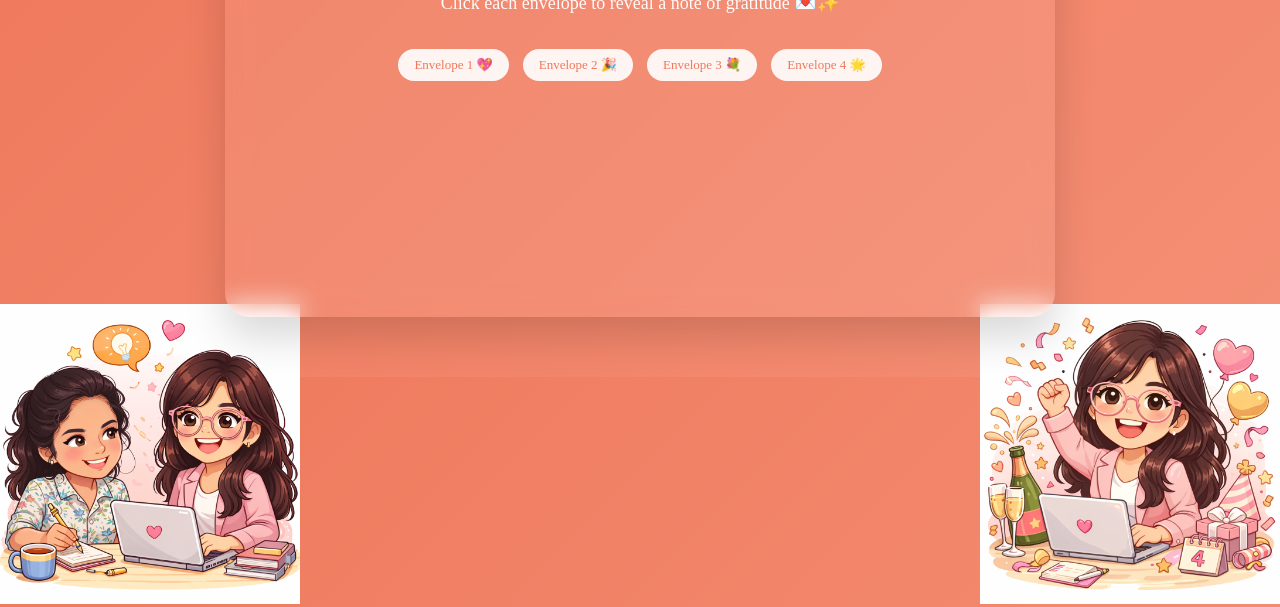
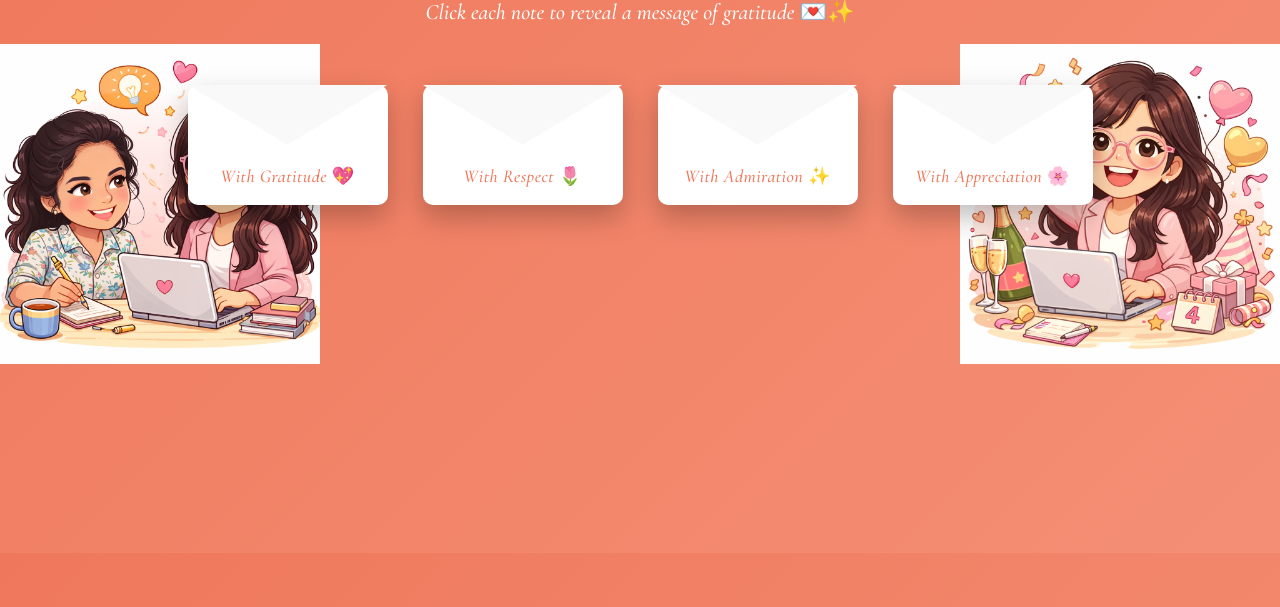
Before and after one commit to punnyapv23-jpg/gratitudejd, a plain HTML site: page index.html in a window 1280 px wide. Shown: the part 193-800 px from the top of the page. Drawn offline with nearby package versions, Linux system fonts and the light colour scheme; a web font is replaced by a local one.

Commit message:
Update index.html

```diff
--- a/index.html
+++ b/index.html
@@ -5,51 +5,64 @@
 <meta name="viewport" content="width=device-width, initial-scale=1.0">
 <title>4 Years of Excellence</title>
 
-<link href="https://fonts.googleapis.com/css2?family=Playfair+Display:ital@1&display=swap" rel="stylesheet">
+<link href="https://fonts.googleapis.com/css2?family=Cormorant+Garamond:ital,wght@1,500;1,600&display=swap" rel="stylesheet">
 
 <style>
 
 body {
     margin: 0;
     padding: 0;
-    font-family: 'Playfair Display', serif;
     background: linear-gradient(135deg, #EF785B, #F48F75);
+    font-family: 'Cormorant Garamond', serif;
     color: white;
     text-align: center;
     overflow-x: hidden;
+    opacity: 0;
+    animation: fadeInPage 1.6s ease forwards;
 }
 
-/* Elegant Glass Card */
+/* PAGE FADE IN */
+@keyframes fadeInPage {
+    to { opacity: 1; }
+}
+
 .container {
-    margin: 60px auto;
-    padding: 50px 40px;
-    max-width: 750px;
-    background: rgba(255, 255, 255, 0.08);
-    backdrop-filter: blur(12px);
-    border-radius: 24px;
-    box-shadow: 0 20px 40px rgba(0,0,0,0.15);
+    padding: 90px 20px;
+    max-width: 950px;
+    margin: auto;
     position: relative;
     z-index: 2;
 }
 
+/* GOLD SHIMMER HEADING */
 h1 {
-    font-size: 34px;
-    margin-bottom: 12px;
-    letter-spacing: 0.5px;
+    font-size: 46px;
+    font-weight: 600;
+    margin-bottom: 15px;
+    background: linear-gradient(90deg, #fff, #FFD700, #fff);
+    background-size: 200% auto;
+    -webkit-background-clip: text;
+    -webkit-text-fill-color: transparent;
+    animation: shimmer 4s linear infinite;
+}
+
+@keyframes shimmer {
+    0% { background-position: -200% center; }
+    100% { background-position: 200% center; }
 }
 
 .subtitle {
-    font-size: 18px;
-    margin-bottom: 35px;
-    opacity: 0.95;
+    font-size: 22px;
+    margin-bottom: 60px;
 }
 
-/* Side Images */
+/* SIDE IMAGES CENTERED */
 .side-image {
     position: fixed;
-    bottom: 0;
-    width: 300px;
-    max-width: 25vw;
+    top: 50%;
+    transform: translateY(-50%);
+    width: 320px;
+    max-width: 28vw;
     z-index: 1;
     animation: float 6s ease-in-out infinite;
 }
@@ -58,55 +71,87 @@
 .right-image { right: 0; }
 
 @keyframes float {
-    0% { transform: translateY(0px); }
-    50% { transform: translateY(-12px); }
-    100% { transform: translateY(0px); }
+    0% { transform: translateY(-50%) translateY(0px); }
+    50% { transform: translateY(-50%) translateY(-14px); }
+    100% { transform: translateY(-50%) translateY(0px); }
 }
 
-/* Elegant Envelopes */
+/* ENVELOPES */
 .envelopes {
     display: flex;
     justify-content: center;
-    gap: 14px;
-    margin-bottom: 30px;
+    gap: 35px;
+    flex-wrap: wrap;
+    margin-bottom: 50px;
+}
+
+.envelope-wrapper {
+    perspective: 1000px;
+    cursor: pointer;
 }
 
 .envelope {
-    background: rgba(255,255,255,0.9);
-    color: #EF785B;
-    padding: 8px 16px;
-    border-radius: 30px;
-    font-size: 13px;
-    cursor: pointer;
-    transition: 0.3s ease;
-    font-weight: 500;
+    width: 200px;
+    height: 120px;
+    background: white;
+    border-radius: 10px;
+    position: relative;
+    transform-style: preserve-3d;
+    transition: transform 0.9s ease;
+    box-shadow: 0 12px 28px rgba(0,0,0,0.25);
 }
 
-.envelope:hover {
-    background: white;
-    transform: translateY(-4px);
-    box-shadow: 0 8px 20px rgba(0,0,0,0.2);
+.envelope.open {
+    transform: rotateX(180deg);
 }
 
+.flap {
+    position: absolute;
+    top: 0;
+    width: 100%;
+    height: 60px;
+    background: #f9f9f9;
+    clip-path: polygon(0 0, 50% 100%, 100% 0);
+    transform-origin: top;
+    transition: transform 0.9s ease;
+}
+
+.envelope.open .flap {
+    transform: rotateX(180deg);
+}
+
+.label {
+    position: absolute;
+    bottom: 18px;
+    width: 100%;
+    text-align: center;
+    font-size: 18px;
+    color: #EF785B;
+    letter-spacing: 0.5px;
+}
+
+/* MESSAGE */
 .message {
-    margin-top: 20px;
-    font-size: 20px;
+    margin-top: 28px;
+    font-size: 26px;
     opacity: 0;
-    transition: opacity 0.7s ease;
+    transform: translateY(20px);
+    transition: all 0.8s ease;
 }
 
 .message.show {
     opacity: 1;
+    transform: translateY(0);
 }
 
 .final {
-    margin-top: 40px;
-    font-size: 22px;
+    margin-top: 55px;
+    font-size: 30px;
     display: none;
 }
 
-/* Hide doodles on small screens */
-@media (max-width: 950px) {
+/* RESPONSIVE */
+@media (max-width: 1000px) {
     .side-image { display: none; }
 }
 
@@ -115,18 +160,43 @@
 
 <body>
 
-<img src="doodle2.png" class="side-image left-image" alt="Working Together Doodle">
-<img src="doodle1.png" class="side-image right-image" alt="Celebration Doodle">
+<img src="doodle2.png" class="side-image left-image">
+<img src="doodle1.png" class="side-image right-image">
 
 <div class="container">
     <h1>Celebrating 4 Remarkable Years 🎉❤️</h1>
-    <div class="subtitle">Click each envelope to reveal a note of gratitude 💌✨</div>
+    <div class="subtitle">Click each note to reveal a message of gratitude 💌✨</div>
 
     <div class="envelopes">
-        <div class="envelope" onclick="reveal(1)">Envelope 1 💖</div>
-        <div class="envelope" onclick="reveal(2)">Envelope 2 🎉</div>
-        <div class="envelope" onclick="reveal(3)">Envelope 3 💐</div>
-        <div class="envelope" onclick="reveal(4)">Envelope 4 🌟</div>
+
+        <div class="envelope-wrapper" onclick="openEnvelope(this,1)">
+            <div class="envelope">
+                <div class="flap"></div>
+                <div class="label">With Gratitude 💖</div>
+            </div>
+        </div>
+
+        <div class="envelope-wrapper" onclick="openEnvelope(this,2)">
+            <div class="envelope">
+                <div class="flap"></div>
+                <div class="label">With Respect 🌷</div>
+            </div>
+        </div>
+
+        <div class="envelope-wrapper" onclick="openEnvelope(this,3)">
+            <div class="envelope">
+                <div class="flap"></div>
+                <div class="label">With Admiration ✨</div>
+            </div>
+        </div>
+
+        <div class="envelope-wrapper" onclick="openEnvelope(this,4)">
+            <div class="envelope">
+                <div class="flap"></div>
+                <div class="label">With Appreciation 🌸</div>
+            </div>
+        </div>
+
     </div>
 
     <div id="msg1" class="message">
@@ -148,53 +218,73 @@
     <div id="finalMessage" class="final">
         ✨ Four years of excellence. Grateful to learn under you every single day. ✨🎉❤️
     </div>
+
 </div>
 
 <script>
+
 let opened = 0;
 
-function reveal(num) {
+function openEnvelope(wrapper, num) {
+
+    const envelope = wrapper.querySelector(".envelope");
     const message = document.getElementById("msg" + num);
-    if (!message.classList.contains("show")) {
-        message.classList.add("show");
+
+    if (!envelope.classList.contains("open")) {
+
+        envelope.classList.add("open");
+
+        setTimeout(() => {
+            message.classList.add("show");
+        }, 700);
+
         opened++;
-    }
+        launchConfetti();
 
-    if (opened === 4) {
-        document.getElementById("finalMessage").style.display = "block";
-        launchConfetti();
+        if (opened === 4) {
+            setTimeout(() => {
+                document.getElementById("finalMessage").style.display = "block";
+            }, 900);
+        }
     }
 }
 
+/* WHITE + GOLD CONFETTI */
 function launchConfetti() {
-    const duration = 1800;
+
+    const duration = 1400;
     const end = Date.now() + duration;
 
     (function frame() {
+
         const confetti = document.createElement("div");
+
         confetti.style.position = "fixed";
-        confetti.style.width = "6px";
-        confetti.style.height = "6px";
-        confetti.style.backgroundColor = "white";
+        confetti.style.width = "7px";
+        confetti.style.height = "7px";
+        confetti.style.backgroundColor = Math.random() > 0.5 ? "white" : "#FFD700";
         confetti.style.left = Math.random() * window.innerWidth + "px";
         confetti.style.top = "-10px";
-        confetti.style.opacity = Math.random();
         confetti.style.borderRadius = "50%";
+        confetti.style.zIndex = "999";
+
         document.body.appendChild(confetti);
 
         let fall = setInterval(() => {
-            confetti.style.top = parseInt(confetti.style.top) + 5 + "px";
+            confetti.style.top = parseInt(confetti.style.top) + 7 + "px";
             if (parseInt(confetti.style.top) > window.innerHeight) {
                 clearInterval(fall);
                 confetti.remove();
             }
-        }, 20);
+        }, 18);
 
         if (Date.now() < end) {
             requestAnimationFrame(frame);
         }
+
     })();
 }
+
 </script>
 
 </body>
```
